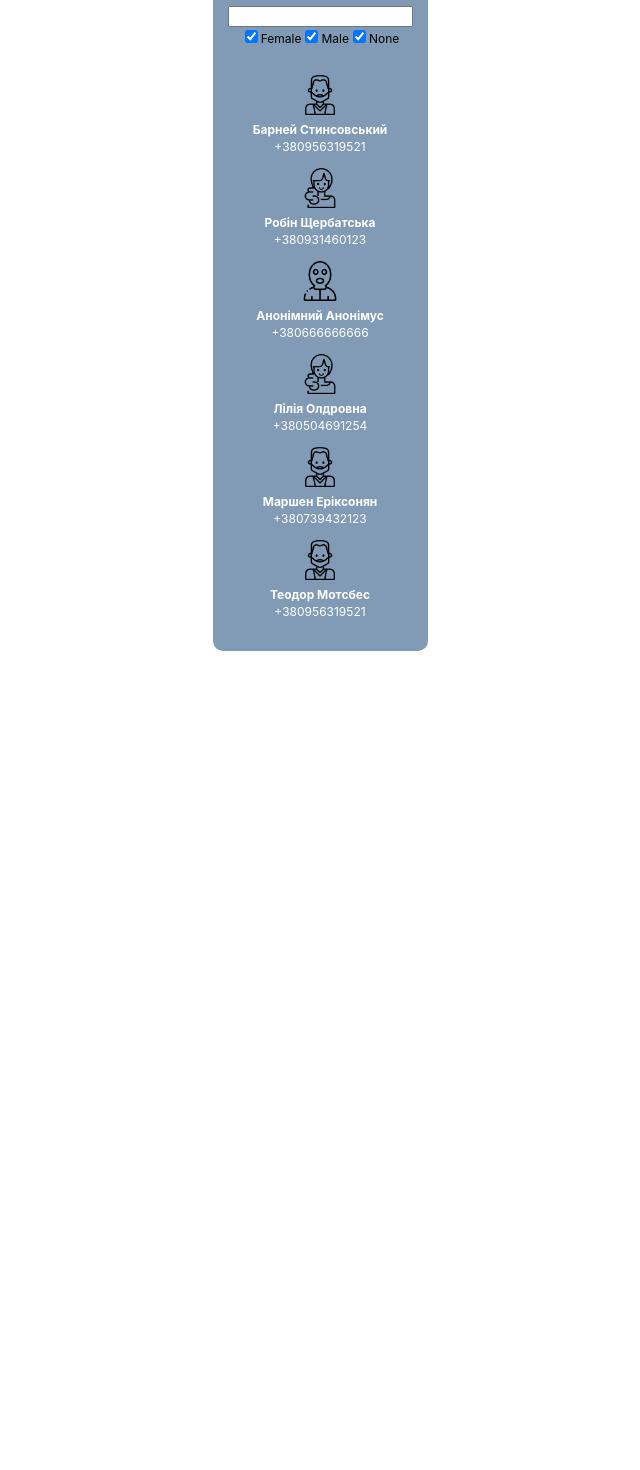
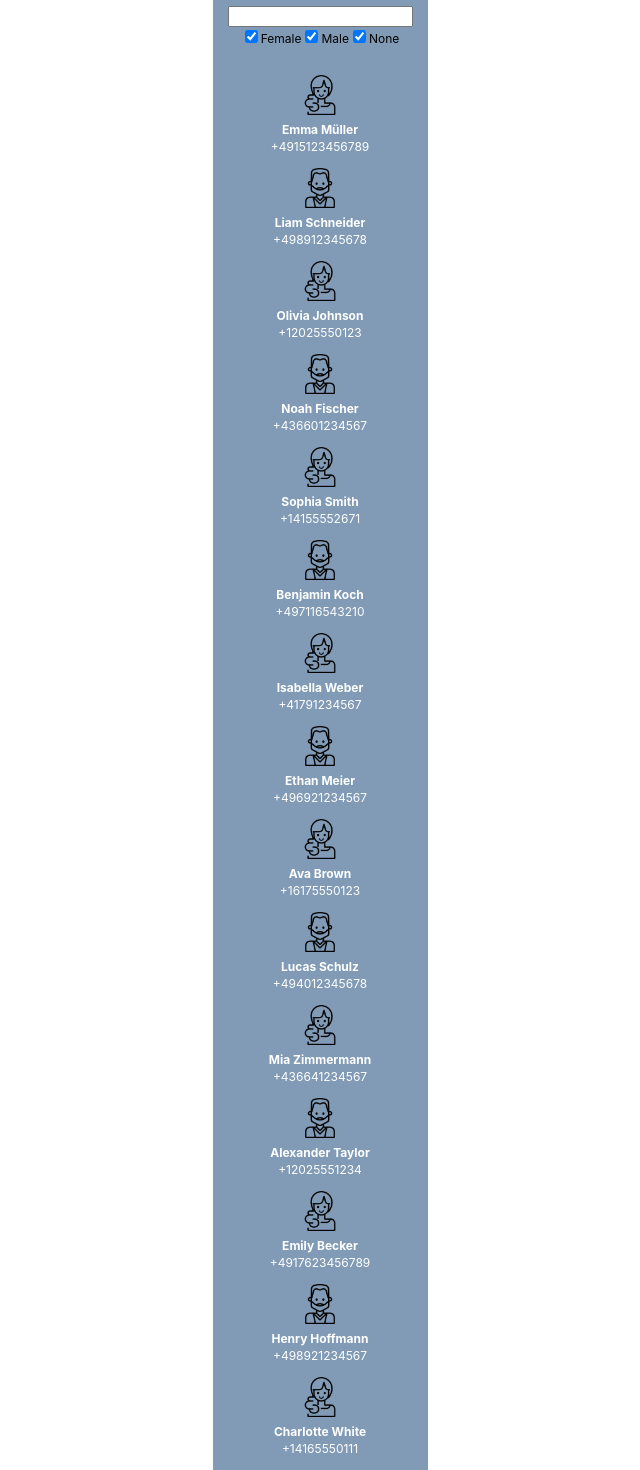
Before and after one commit to YevheniiaPetrova/react-contacts-app, a React (Create React App) app: page / in a window 1280 px wide. Shown: the part 60-1530 px from the top of the page, without its empty margins (320-960 px from the left). Before the commit the page ends 800 px from the top, so only its background shows below. Built offline with nearby package versions, Linux system fonts and the light colour scheme.

Commit message:
updated contacts data

```diff
--- a/package.json
+++ b/package.json
@@ -37,5 +37,8 @@
       "last 1 firefox version",
       "last 1 safari version"
     ]
+  },
+  "devDependencies": {
+    "gh-pages": "^3.2.3"
   }
 }
--- a/src/components/contacts-data.js
+++ b/src/components/contacts-data.js
@@ -1,33 +1,94 @@
- const Contacts = [{
-        firstName: "Барней",
-        lastName: "Стинсовський",
-        phone: "+380956319521",
-        gender: "male"
-    }, {
-        firstName: "Робін",
-        lastName: "Щербатська",
-        phone: "+380931460123",
-        gender: "female"
-    }, {
-        firstName: "Анонімний",
-        lastName: "Анонімус",
-        phone: "+380666666666",
-        gender: "none"
-    }, {
-        firstName: "Лілія",
-        lastName: "Олдровна",
-        phone: "+380504691254",
-        gender: "female"
-    }, {
-        firstName: "Маршен",
-        lastName: "Еріксонян",
-        phone: "+380739432123",
-        gender: "male"
-    }, {
-        firstName: "Теодор",
-        lastName: "Мотсбес",
-        phone: "+380956319521",
-        gender: "male"
-     }];
+ const Contacts = [
+  {
+    firstName: "Emma",
+    lastName: "Müller",
+    phone: "+4915123456789",
+    gender: "female"
+  },
+  {
+    firstName: "Liam",
+    lastName: "Schneider",
+    phone: "+498912345678",
+    gender: "male"
+  },
+  {
+    firstName: "Olivia",
+    lastName: "Johnson",
+    phone: "+12025550123",
+    gender: "female"
+  },
+  {
+    firstName: "Noah",
+    lastName: "Fischer",
+    phone: "+436601234567",
+    gender: "male"
+  },
+  {
+    firstName: "Sophia",
+    lastName: "Smith",
+    phone: "+14155552671",
+    gender: "female"
+  },
+  {
+    firstName: "Benjamin",
+    lastName: "Koch",
+    phone: "+497116543210",
+    gender: "male"
+  },
+  {
+    firstName: "Isabella",
+    lastName: "Weber",
+    phone: "+41791234567",
+    gender: "female"
+  },
+  {
+    firstName: "Ethan",
+    lastName: "Meier",
+    phone: "+496921234567",
+    gender: "male"
+  },
+  {
+    firstName: "Ava",
+    lastName: "Brown",
+    phone: "+16175550123",
+    gender: "female"
+  },
+  {
+    firstName: "Lucas",
+    lastName: "Schulz",
+    phone: "+494012345678",
+    gender: "male"
+  },
+  {
+    firstName: "Mia",
+    lastName: "Zimmermann",
+    phone: "+436641234567",
+    gender: "female"
+  },
+  {
+    firstName: "Alexander",
+    lastName: "Taylor",
+    phone: "+12025551234",
+    gender: "male"
+  },
+  {
+    firstName: "Emily",
+    lastName: "Becker",
+    phone: "+4917623456789",
+    gender: "female"
+  },
+  {
+    firstName: "Henry",
+    lastName: "Hoffmann",
+    phone: "+498921234567",
+    gender: "male"
+  },
+  {
+    firstName: "Charlotte",
+    lastName: "White",
+    phone: "+14165550111",
+    gender: "female"
+  }
+];
 
 export default Contacts;
```
Also changed, not shown: 1 other file (tests, documents, lock files or other folders).
